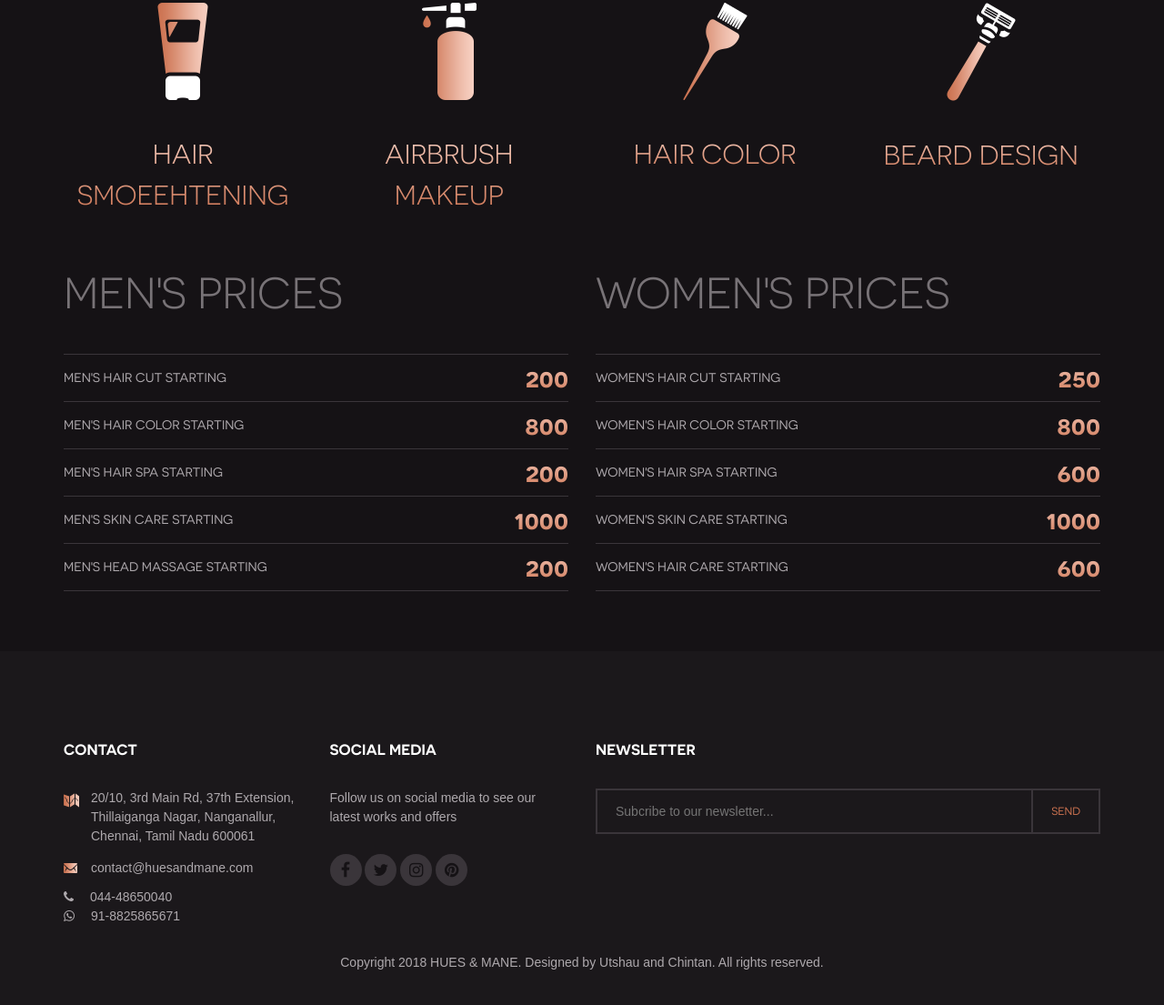
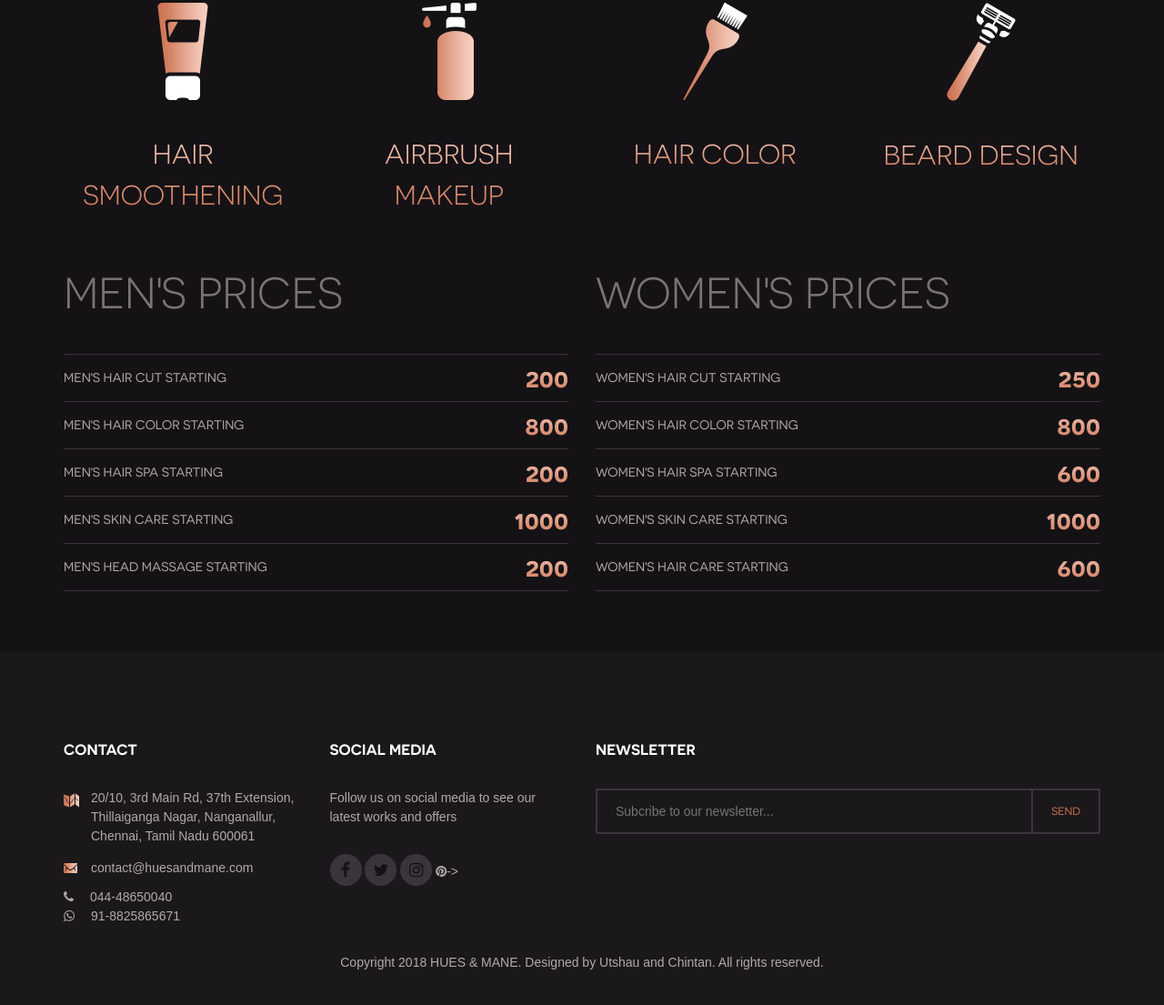
Before and after one commit to chintanpokhrel/huesandmane-revamped, a plain HTML site: page service.html in a window 1280 px wide. Shown: the part 505-1610 px from the top of the page at 91% size. Drawn offline with Linux system fonts and the light colour scheme.

Commit message:
commented pininterest and spell

```diff
--- a/service.html
+++ b/service.html
@@ -93,7 +93,7 @@
 							<div class="col-md-3">
 								<div class="feature">
 									<img src="images/icon-5.png" class="feature-image">
-									<h3 class="feature-title">Hair Smoeehtening</h3>
+									<h3 class="feature-title">Hair Smoothening</h3>
 									<p></p>
 								</div>
 							</div>
@@ -183,7 +183,7 @@
 									<a href="https://www.facebook.com/huesandmane"><i class="fa fa-facebook"></i></a>
 									<a href="https://twitter.com/huesandmane"><i class="fa fa-twitter"></i></a>
 									<a href="https://www.instagram.com/huesnmane/"><i class="fa fa-instagram"></i></a>
-									<a href="#"><i class="fa fa-pinterest"></i></a>
+									<!-a href="#"><i class="fa fa-pinterest"></i></a>->
 								</div>
 							</div>
 						</div>
```
